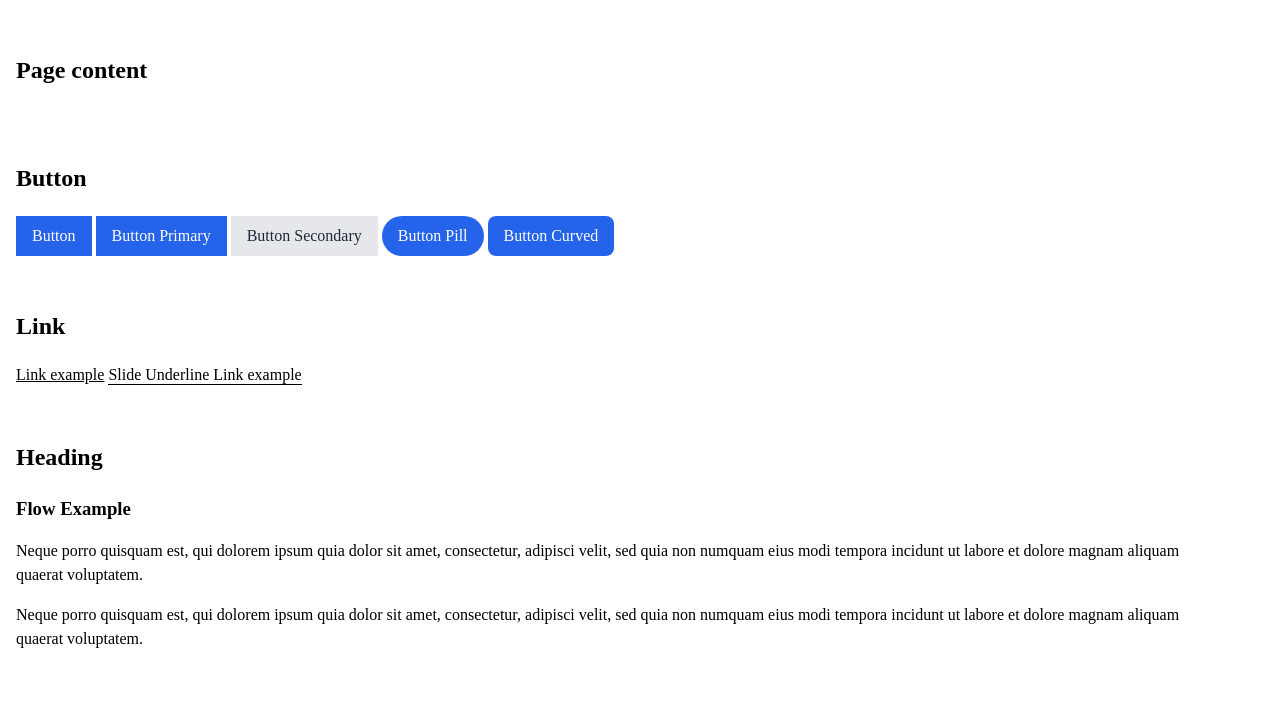
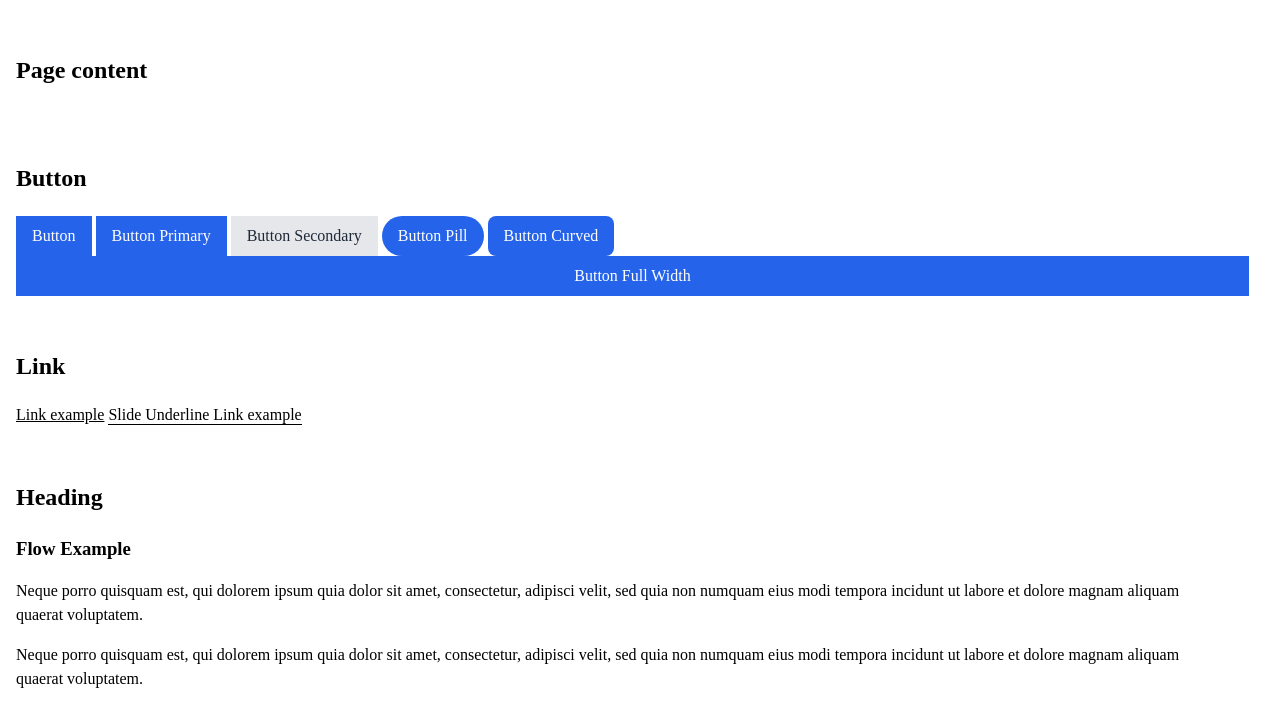
Before and after one commit to hackdanismo/base, a plain HTML site: page index.html in a window 1280 px wide. Drawn offline with Linux system fonts and the light colour scheme.

Commit message:
feat: full-width utility class added

```diff
--- a/index.html
+++ b/index.html
@@ -10,6 +10,8 @@
         <link rel="stylesheet" href="styles/reset.css">
         <link rel="stylesheet" href="styles/grid.css">
         <link rel="stylesheet" href="styles/base.css">
+        <!-- Utilities -->
+        <link rel="stylesheet" href="styles/utilities/utility.css">
         <!-- Theme -->
         <link rel="stylesheet" href="styles/theme/default.css">
         <!-- Components -->
@@ -37,6 +39,7 @@
                     <button type="button" class="button button--secondary">Button Secondary</button>
                     <button type="button" class="button button--pill">Button Pill</button>
                     <button type="button" class="button button--curved">Button Curved</button>
+                    <button type="button" class="button full-width">Button Full Width</button>
                 </div>
             </section>
 
--- /dev/null
+++ b/styles/utilities/utility.css
@@ -0,0 +1,3 @@
+.full-width {
+    width: 100%;
+}
```
